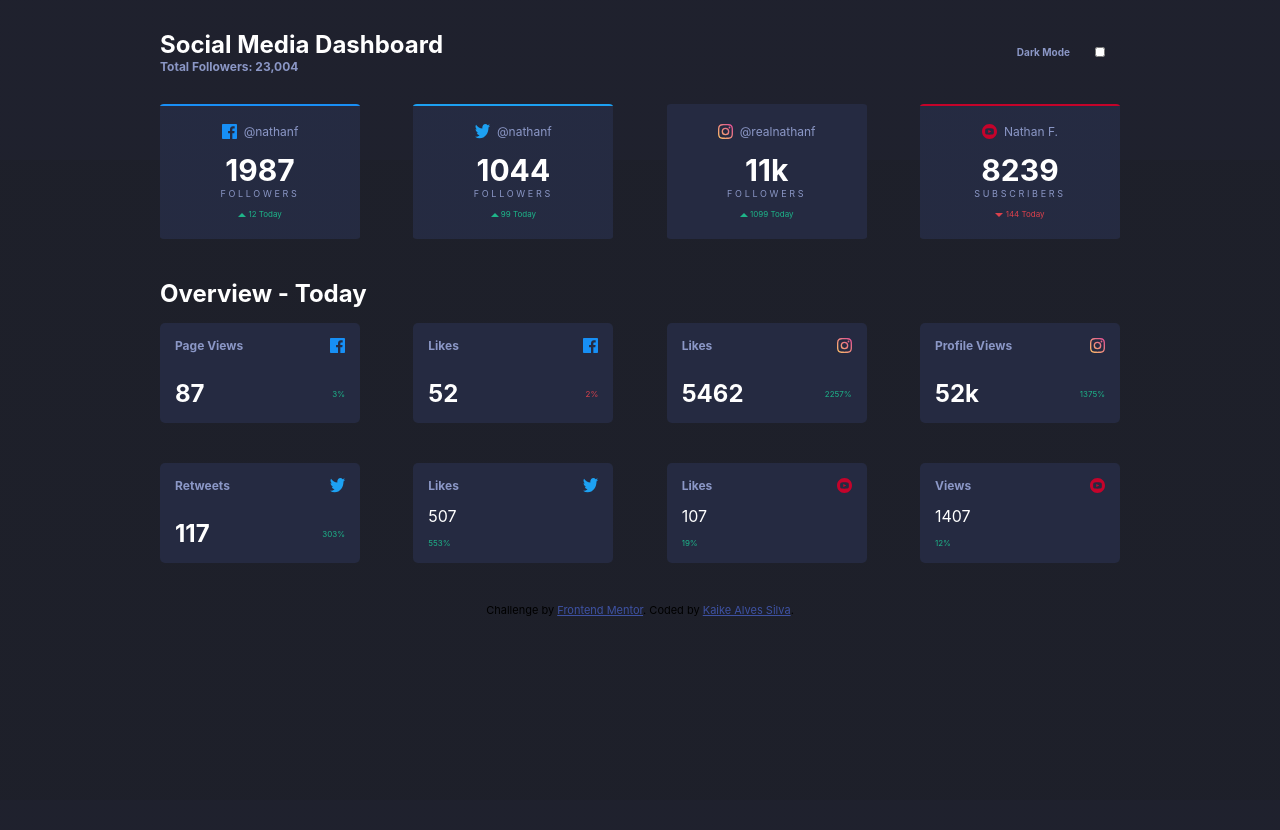
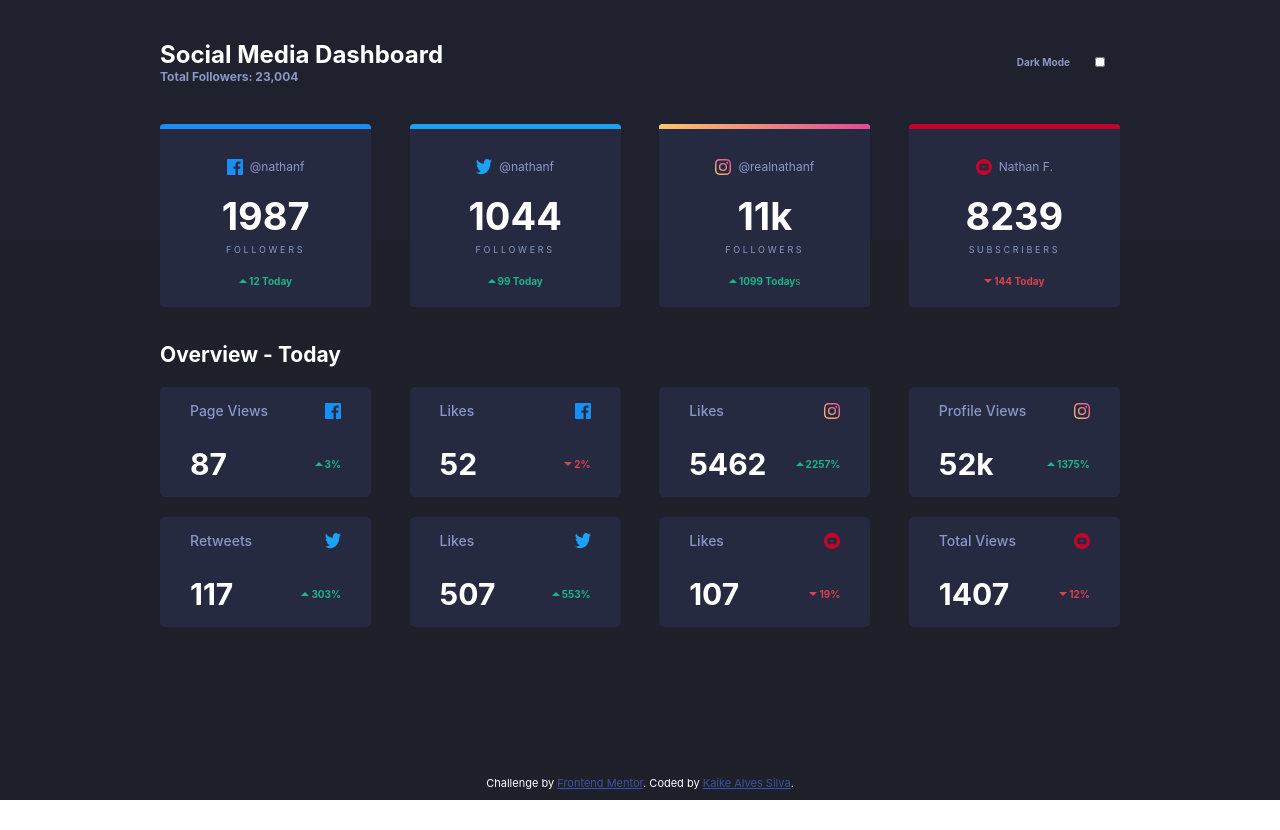
Before and after one commit to kaikealves/social-media-dashboard-with-theme-switcher-master, a plain HTML site: page index.html in a window 1280 px wide. After the commit the page ends 800 px from the top, so only its background shows below. Drawn offline with Linux system fonts and the light colour scheme; a web font is replaced by a local one.

Commit message:
Refactor card classes, add toggle light/dark

```diff
--- a/css/style.css
+++ b/css/style.css
@@ -26,7 +26,8 @@
     --bright-red: hsl(356, 69%, 56%);
     --facebook-color: hsl(208, 92%, 53%);
     --twitter-color: hsl(203, 89%, 53%);
-    --instagram-color: linear-gradient(90deg, hsl(37, 97%, 70%), hsl(329, 70%, 58%));
+    --instagram-color-begin: hsl(37, 97%, 70%);
+    --instagram-color-end: hsl(329, 70%, 58%);
     --youtube-color: hsl(348, 97%, 39%);
 }
 
@@ -37,49 +38,75 @@ html {
 body {
     height: 100%;
     font-family: Inter;
+    font-size: 14px;
     /* hard cut-off */
-    background: linear-gradient(var(--very_dark_blue_top) 20%, var(--very_dark_blue) 0%);
+    background: linear-gradient(var(--very_dark_blue_top) 30%, var(--very_dark_blue) 0%);
 }
 
 body.light_background {
-    background: linear-gradient(to right, hsl(225, 100%, 98%) 20%, var(--white) 0%);
+    background: linear-gradient(var(--very_pale_blue) 30%, var(--white) 0%);
+}
+
+.container {
+    width: 75%;
+    max-width: calc(0.75 * 1440px);
+    height: 100%;
+    margin: auto;
+    padding-top: 40px;
+    color: var(--white);
+}
+
+.container--light {
+    color: var(--very_dark_blue);
 }
 
 .card_row {
     display: flex;
     justify-content: space-between;
     flex-wrap: wrap;
-    margin-bottom: 40px;
+    margin-bottom: 20px;
 }
 
 .card {
-    color: var(--white);
-    width: 200px;
+    width: 22%;
     border-radius: 2%;
     background-color: var(--dark_desaturated_blue);
     flex: none;
+    overflow: hidden;
 }
 
-.variation_up {
-    color: var(--lime_green);
-    font-size: 8px;
+.card--light {
+    background-color: var(--light_grayish_blue);
 }
 
-.variation_down {
+.card:hover {
+    filter: brightness(150%)
+}
+
+.variation {
+    color: var(--lime_green);
+    font-size: 10px;
+    display: flex;
+    align-items: center;
+}
+
+.variation img {
+    height: 4px;
+    width: 8px;
+}
+
+.variation_text {
+    font-weight: 700;
+    padding-left: 2px;
+}
+
+.variation--down {
     color: var(--bright-red);
-    font-size: 8px;
 }
 
 .social_media_image {
-    width: 15px;
-    height: 15px;
-}
-
-.container {
-    width: 75%;
-    max-width: 1440px;
-    height: 100%;
-    margin: auto;
+    width: 16px;
+    height: 16px;
 }
 
 /* Header */
@@ -87,8 +114,7 @@ body.light_background {
     display: flex;
     align-items: center;
     justify-content: space-between;
-    margin: 30px 0 30px 0;
-    color: var(--white);
+    margin-bottom: 40px;
 }
 
 .header__title {
@@ -100,9 +126,13 @@ body.light_background {
     font-size: 24px;
 }
 
-.header__title h5 {
+.header__title__subtitle {
     color: var(--desaturated_blue);
     font-size: 12px;
+}
+
+.header__title__subtitle--light {
+    color: var(--dark_desaturated_blues);
 }
 
 .header__toggle_mode {
@@ -125,22 +155,15 @@ body.light_background {
     cursor: pointer;
 }
 
-/* Followers' cards row */
-.followers_row {
+/* Followers row */
+.card__followers {
     display: flex;
-    justify-content: space-between;
-    gap: 20px;
-    margin-bottom: 40px;
-    /* - Dark Desaturated Blue (Card BG): hsl(228, 28%, 20%) */
+    flex-direction: column;
+    align-items: center;
+    padding: 30px 0 20px;
 }
 
-.followers_row__card {
-    /* TODO: FIX INSTAGRAM CARD */
-    text-align: center;
-    padding: 20px 0;
-}
-
-.followers_row__card__id {
+.card__followers__id {
     display: flex;
     justify-content: center;
     align-content: center;
@@ -148,74 +171,88 @@ body.light_background {
     font-size: 12px;
 }
 
-.followers_row__card__id span {
+.card__followers__id span {
     padding-left: 7px;
 }
 
-.followers_row__card__number {
-    margin-top: 10px;
-    font-size: 30px;
+.card__followers__number {
+    margin-top: 15px;
+    font-size: 38px;
     font-weight: 700;
+    margin-bottom: 5px;
 }
 
-.followers_row__card__followers {
+.card__followers__followers {
     text-transform: uppercase;
     letter-spacing: 0.3em;
     color: var(--desaturated_blue);
     font-size: 9px;
-    margin-bottom: 10px;
+    margin-bottom: 20px;
 }
 
-.followers_row__card#facebook {
-    background: linear-gradient(var(--facebook-color) 1.5%, var(--dark_desaturated_blue) 0%);
-
+.card__top_bar {
+    width: 100%;
+    height: 5px;
+    background-color: white;
 }
 
-.followers_row__card#twitter {
-    background: linear-gradient(var(--twitter-color) 1.5%, var(--dark_desaturated_blue) 0%);
+.card__top_bar--facebook {
+    background-color: var(--facebook-color);
 }
 
-.followers_row__card#instagram {
-    /* background: linear-gradient(var(--instagram-color) 1.5%, var(--dark_desaturated_blue) 0%); */
-    background: var(--dark_desaturated_blue);
+.card__top_bar--twitter {
+    background-color: var(--twitter-color);
 }
 
-.followers_row__card#youtube {
-    background: linear-gradient(var(--youtube-color) 1.5%, var(--dark_desaturated_blue) 0%);
+.card__top_bar--instagram {
+    /* background-color: white; */
+    background-image: linear-gradient(90deg, var(--instagram-color-begin), var(--instagram-color-end));
+}
+
+.card__top_bar--youtube {
+    background-color: var(--youtube-color);
 }
 
 /* Overview */
 .overview_title {
-    color: var(--white);
-    margin-bottom: 15px;
+    padding-top: 15px;
+    margin-bottom: 20px;
 }
 
-.overview_stats {
-    display: flex;
-    justify-content: space-between;
-    flex-wrap: wrap;
-}
-
-.overview_stats__card {
-    height: 100px;
-    background: var(--dark_desaturated_blue);
+/* Overview cards */
+.card__overview_today {
+    height: 110px;
     display: flex;
     flex-direction: column;
     justify-content: space-between;
     border-radius: 5px;
-    padding: 15px 15px;
+    padding: 15px 30px;
 }
 
-.overview_stats__card__row {
+.card__overview_today__row {
     display: flex;
     align-items: center;
     justify-content: space-between;
 }
 
-
-.overview_stats__card__title {
+.card__overview_today__title {
     width: 70%;
     color: var(--desaturated_blue);
-    font-size: 12px;
-    font-weight: 700;
+    font-weight: 500;
 }
+
+.card__overview_today__title--light {
+    color: var(--dark_grayish_blue);
+}
+
+.card__overview_today__number {
+    font-size: 30px;
+}
+
+
+.attribution {
+    position: absolute;
+    left: 0;
+    right: 0;
+    bottom: 10px;
+}
--- a/index.html
+++ b/index.html
@@ -8,7 +8,9 @@
   <link rel="stylesheet" href="css/style.css">
 
 
-  <title>Frontend Mentor | [Challenge Name Here]</title>
+  <title>Frontend Mentor | [Social media dashboard with theme switcher]</title>
+
+  <script src="index.js"></script>
 
   <!-- Feel free to remove these styles or customise in your own stylesheet 👍 -->
   <style>
@@ -23,7 +25,7 @@
         <h1>
           Social Media Dashboard
         </h1>
-        <h5>
+        <h5 class="header__title__subtitle">
           Total Followers: 23,004
         </h5>
       </div>
@@ -31,47 +33,70 @@
         <label>
           Dark Mode
         </label>
-        <input type="checkbox">
+        <input type="checkbox" onchange="toggleToLight(this)" />
       </div>
     </nav>
 
     <section class="card_row">
-      <div class="card followers_row__card" id="facebook">
-        <div class="followers_row__card__bar"></div>
-        <p class="followers_row__card__id">
+      <div class="card" id="facebook">
+        <div class="card__top_bar card__top_bar--facebook"></div>
+          <div class="card__followers">
+          <p class="card__followers__id">
             <a href="https://facebook.com"><img class="social_media_image" src="images/icon-facebook.svg" alt=""></a>
             <span>@nathanf</span>
           </p>
-        <p class="followers_row__card__number">1987</p>
-        <p class="followers_row__card__followers">Followers</p>
-        <p class="variation_up"><img src="images/icon-up.svg" alt="up"> 12 Today</p>
+          <p class="card__followers__number">1987</p>
+          <p class="card__followers__followers">Followers</p>
+          <p class="variation">
+            <img src="images/icon-up.svg" alt="up">
+            <span class="variation_text">12 Today</span>
+          </p>
         </div>
-      <div class="card followers_row__card" id="twitter">
-        <p class="followers_row__card__id">
+      </div>
+      <div class="card" id="twitter">
+        <div class="card__top_bar card__top_bar--twitter"></div>
+        <div class="card__followers">
+          <p class="card__followers__id">
             <a href="https://twitter.com"><img class="social_media_image" src="images/icon-twitter.svg" alt=""></a>
             <span>@nathanf</span>
           </p>
-        <p class="followers_row__card__number">1044</p>
-        <p class="followers_row__card__followers">Followers</p>
-        <p class="variation_up"><img src="images/icon-up.svg" alt="up"> 99 Today</p>
+          <p class="card__followers__number">1044</p>
+          <p class="card__followers__followers">Followers</p>
+          <p class="variation">
+            <img src="images/icon-up.svg" alt="up">
+            <span class="variation_text">99 Today</span>
+          </p>
         </div>
-      <div class="card followers_row__card" id="instagram">
-        <p class="followers_row__card__id">
+      </div>
+      <div class="card" id="instagram">
+        <div class="card__top_bar card__top_bar--instagram"></div>
+        <div class="card__followers">
+          <p class="card__followers__id">
             <a href="https://intagram.com"><img class="social_media_image" src="images/icon-instagram.svg" alt=""></a>
             <span>@realnathanf</span>
           </p>
-        <p class="followers_row__card__number">11k</p>
-        <p class="followers_row__card__followers">Followers</p>
-        <p class="variation_up"><img src="images/icon-up.svg" alt="up"> 1099 Today</p>
+          <p class="card__followers__number">11k</p>
+          <p class="card__followers__followers">Followers</p>
+          <p class="variation">
+            <img src="images/icon-up.svg" alt="up">
+            <span class="variation_text">1099 Today</span>s
+          </p>
         </div>
-      <div class="card followers_row__card" id="youtube">
-        <p class="followers_row__card__id">
+      </div>
+      <div class="card" id="youtube">
+        <div class="card__top_bar card__top_bar--youtube"></div>
+        <div class="card__followers">
+          <p class="card__followers__id">
             <a href="https://intagram.com"><img class="social_media_image" src="images/icon-youtube.svg" alt=""></a>
             <span>Nathan F.</span>
           </p>
-        <p class="followers_row__card__number">8239</p>
-        <p class="followers_row__card__followers">Subscribers</p>
-        <p class="variation_down"> <img src="images/icon-down.svg" alt="down"> 144 Today</p>
+          <p class="card__followers__number">8239</p>
+          <p class="card__followers__followers">Subscribers</p>
+          <p class="variation variation--down">
+            <img src="images/icon-down.svg" alt="down">
+            <span class="variation_text">144 Today</span>
+          </p>
+        </div>
       </div>
     </section>
 
@@ -80,85 +105,114 @@
     </section>
 
    <section class="card_row">
-     <div class="card overview_stats__card">
-      <div class="overview_stats__card__row">
-        <p class="overview_stats__card__title">Page Views</p>
+     <div class="card card__overview_today">
+      <div class="card__overview_today__row">
+        <p class="card__overview_today__title">Page Views</p>
         <img class="social_media_image" src="images/icon-facebook.svg" alt="facebook_icon">
       </div>
-      <div class="overview_stats__card__row">
-        <h1>87</h1>
-        <p class="variation_up">3%</p>
+      <div class="card__overview_today__row">
+        <h1 class="card__overview_today__number">87</h1>
+        <p class="variation">
+          <img src="images/icon-up.svg" alt="up">
+          <span class="variation_text">3%</span>
+        </p>
       </div>
      </div>
-    <div class="card overview_stats__card">
-      <div class="overview_stats__card__row">
-        <p class="overview_stats__card__title">Likes</p>
+    <div class="card card__overview_today">
+      <div class="card__overview_today__row">
+        <p class="card__overview_today__title">Likes</p>
         <img class="social_media_image" src="images/icon-facebook.svg" alt="facebook_icon">
       </div>
-      <div class="overview_stats__card__row">
-        <h1>52</h1>
-        <p class="variation_down">2%</p>
+      <div class="card__overview_today__row">
+        <h1 class="card__overview_today__number">52</h1>
+        <p class="variation variation--down">
+          <img src="images/icon-down.svg" alt="down">
+          <span class="variation_text">2%</span>
+        </p>
       </div>
     </div>
-    <div class="card overview_stats__card">
-      <div class="overview_stats__card__row">
-        <p class="overview_stats__card__title">Likes</p>
+    <div class="card card__overview_today">
+      <div class="card__overview_today__row">
+        <p class="card__overview_today__title">Likes</p>
         <img class="social_media_image" src="images/icon-instagram.svg" alt="instagram_icon">
       </div>
-      <div class="overview_stats__card__row">
-        <h1>5462</h1>
-        <p class="variation_up">2257%</p>
+      <div class="card__overview_today__row">
+        <h1 class="card__overview_today__number">5462</h1>
+        <p class="variation">
+          <img src="images/icon-up.svg" alt="up">
+          <span class="variation_text">2257%</span>
+        </p>
       </div>
     </div>
-    <div class="card overview_stats__card">
-      <div class="overview_stats__card__row">
-        <p class="overview_stats__card__title">Profile Views</p>
+    <div class="card card__overview_today">
+      <div class="card__overview_today__row">
+        <p class="card__overview_today__title">Profile Views</p>
         <img class="social_media_image" src="images/icon-instagram.svg" alt="instagram_icon">
       </div>
-      <div class="overview_stats__card__row">
-        <h1>52k</h1>
-        <p class="variation_up">1375%</p>
+      <div class="card__overview_today__row">
+        <h1 class="card__overview_today__number">52k</h1>
+        <p class="variation">
+          <img src="images/icon-up.svg" alt="up">
+          <span class="variation_text">1375%</span>
+        </p>
       </div>
     </div>
    </section>
 
    <section class="card_row">
-    <div class="card overview_stats__card">
-      <div class="overview_stats__card__row">
-        <p class="overview_stats__card__title">Retweets</p>
+    <div class="card card__overview_today">
+      <div class="card__overview_today__row">
+        <p class="card__overview_today__title">Retweets</p>
         <img class="social_media_image" src="images/icon-twitter.svg" alt="twitter_icon">
       </div>
-      <div class="overview_stats__card__row">
-        <h1>117</h1>
-        <p class="variation_up">303%</p>
+      <div class="card__overview_today__row">
+        <h1 class="card__overview_today__number">117</h1>
+        <p class="variation">
+          <img src="images/icon-up.svg" alt="up">
+          <span class="variation_text">303%</span>
+        </p>
       </div>
     </div>
-    <div class="card overview_stats__card">
-      <div class="overview_stats__card__row">
-        <p class="overview_stats__card__title">Likes</p>
+    <div class="card card__overview_today">
+      <div class="card__overview_today__row">
+        <p class="card__overview_today__title">Likes</p>
         <img class="social_media_image" src="images/icon-twitter.svg" alt="twitter_icon">
       </div>
-      507
-      <p class="variation_up">553%</p>
+      <div class="card__overview_today__row">
+        <h1 class="card__overview_today__number">507</h1>
+        <p class="variation">
+          <img src="images/icon-up.svg" alt="up">
+          <span class="variation_text">553%</span>
+        </p>
       </div>
-    <div class="card overview_stats__card">
-      <div class="overview_stats__card__row">
-        <p class="overview_stats__card__title">Likes</p>
+    </div>
+    <div class="card card__overview_today">
+      <div class="card__overview_today__row">
+        <p class="card__overview_today__title">Likes</p>
         <img class="social_media_image" src="images/icon-youtube.svg" alt="youtube_icon">
       </div>
-      107
-      <p class="variation_up">19%</p>
+      <div class="card__overview_today__row">
+        <h1 class="card__overview_today__number">107</h1>
+        <p class="variation variation--down">
+          <img src="images/icon-down.svg" alt="down">
+          <span class="variation_text">19%</span>
+        </p>
       </div>
-    <div class="card overview_stats__card">
-      <div class="overview_stats__card__row">
-        <p class="overview_stats__card__title">Views</p>
+    </div>
+    <div class="card card__overview_today">
+      <div class="card__overview_today__row">
+        <p class="card__overview_today__title">Total Views</p>
         <img class="social_media_image" src="images/icon-youtube.svg" alt="youtube_icon">
       </div>
-      1407
-      <p class="variation_up">12%</p>
+      <div class="card__overview_today__row">
+        <h1 class="card__overview_today__number">1407</h1>
+        <p class="variation variation--down">
+          <img src="images/icon-down.svg" alt="down">
+          <span class="variation_text">12%</span>
+        </p>
+      </div>
     </div>
    </section>
-
 
     <div class="attribution">
       Challenge by <a href="https://www.frontendmentor.io?ref=challenge" target="_blank">Frontend Mentor</a>.
```
Also changed, not shown: index.js (added, +28 -0 lines). Lines whose indentation alone changed are shown as unchanged.
